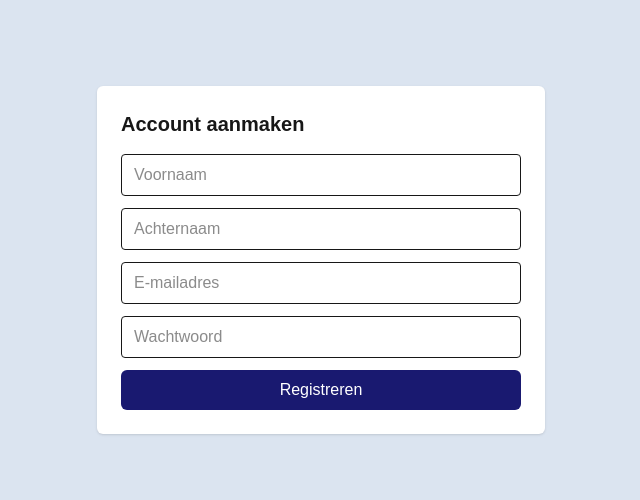
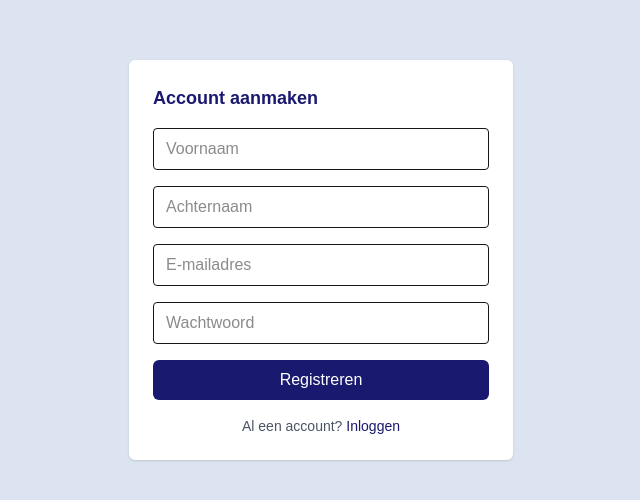
Before and after one commit to PaCoCaz/FitLifeTool.com, a Next.js app: page /register in a window 1280 px wide. Shown: the part 140-640 px from the top of the page, without its empty margins (319-959 px from the left). Built offline with nearby package versions, Linux system fonts and the light colour scheme; no server answers.

Commit message:
update register schermen breedte op mobiel

```diff
--- a/app/onboarding/step-1/page.tsx
+++ b/app/onboarding/step-1/page.tsx
@@ -16,7 +16,6 @@ export default function OnboardingStep1() {
   const [error, setError] = useState<string | null>(null);
   const [saving, setSaving] = useState(false);
 
-  // Guard: alleen ingelogde users
   useEffect(() => {
     if (!loading && !user) {
       router.replace("/login");
@@ -50,16 +49,15 @@ export default function OnboardingStep1() {
     router.push("/onboarding/step-2");
   };
 
-  if (loading || !user) {
-    return null;
-  }
+  if (loading || !user) return null;
 
   return (
-    <main className="min-h-screen flex items-center justify-center px-4">
-      <div className="w-full max-w-md rounded-[var(--radius)] bg-white p-6 shadow">
-        <h1 className="mb-2 text-xl font-semibold">
+    <main className="min-h-screen flex items-center justify-center px-4 bg-[#DBE4F0]">
+      <div className="w-full max-w-sm rounded-[var(--radius)] bg-white p-6 shadow">
+        <h1 className="mb-2 text-lg font-semibold text-[#191970]">
           Vertel iets over jezelf
         </h1>
+
         <p className="mb-6 text-sm text-gray-500">
           Deze gegevens gebruiken we om je doelen goed te berekenen.
         </p>
@@ -73,7 +71,7 @@ export default function OnboardingStep1() {
             <select
               value={gender}
               onChange={(e) => setGender(e.target.value as Gender)}
-              className="w-full rounded border px-3 py-2"
+              className="w-full rounded border px-3 py-2 text-base"
             >
               <option value="">Selecteer</option>
               <option value="male">Man</option>
@@ -91,7 +89,7 @@ export default function OnboardingStep1() {
               type="date"
               value={birthdate}
               onChange={(e) => setBirthdate(e.target.value)}
-              className="w-full rounded border px-3 py-2"
+              className="w-full rounded border px-3 py-2 text-base"
             />
           </div>
 
--- a/app/onboarding/step-2/page.tsx
+++ b/app/onboarding/step-2/page.tsx
@@ -25,7 +25,6 @@ export default function OnboardingStep2() {
   const [error, setError] = useState<string | null>(null);
   const [saving, setSaving] = useState(false);
 
-  // Guard + ophalen gender uit stap 1
   useEffect(() => {
     if (!loading && !user) {
       router.replace("/register");
@@ -55,7 +54,6 @@ export default function OnboardingStep2() {
           if (data?.gender) {
             setGender(data.gender);
 
-            // Automatisch instellen bij man/vrouw
             if (data.gender === "male" || data.gender === "female") {
               setCalculationSex(data.gender);
             }
@@ -97,16 +95,15 @@ export default function OnboardingStep2() {
     router.push("/onboarding/step-3");
   };
 
-  if (loading || !user || !gender) {
-    return null;
-  }
+  if (loading || !user || !gender) return null;
 
   return (
-    <main className="min-h-screen flex items-center justify-center px-4">
-      <div className="w-full max-w-md rounded-[var(--radius)] bg-white p-6 shadow">
-        <h1 className="mb-2 text-xl font-semibold">
+    <main className="min-h-screen flex items-center justify-center px-4 bg-[#DBE4F0]">
+      <div className="w-full max-w-sm rounded-[var(--radius)] bg-white p-6 shadow">
+        <h1 className="mb-2 text-lg font-semibold text-[#191970]">
           Lichaamsgegevens
         </h1>
+
         <p className="mb-6 text-sm text-gray-500">
           Deze gegevens gebruiken we om je energie- en voedingsbehoeften
           te berekenen.
@@ -120,9 +117,10 @@ export default function OnboardingStep2() {
             </label>
             <input
               type="number"
+              inputMode="numeric"
               value={height}
               onChange={(e) => setHeight(e.target.value)}
-              className="w-full rounded border px-3 py-2"
+              className="w-full rounded border px-3 py-2 text-base"
             />
           </div>
 
@@ -133,20 +131,21 @@ export default function OnboardingStep2() {
             </label>
             <input
               type="number"
+              inputMode="numeric"
               value={weight}
               onChange={(e) => setWeight(e.target.value)}
-              className="w-full rounded border px-3 py-2"
+              className="w-full rounded border px-3 py-2 text-base"
             />
           </div>
 
-          {/* Alleen tonen bij gender = other */}
+          {/* Alleen bij gender = other */}
           {gender === "other" && (
             <div>
               <label className="mb-1 block text-sm font-medium">
                 Berekening baseren op
               </label>
 
-              <div className="space-y-2">
+              <div className="space-y-2 text-base">
                 <label className="flex items-center gap-2">
                   <input
                     type="radio"
--- a/app/onboarding/step-3/page.tsx
+++ b/app/onboarding/step-3/page.tsx
@@ -43,7 +43,6 @@ export default function OnboardingStep3() {
   const [error, setError] = useState<string | null>(null);
   const [saving, setSaving] = useState(false);
 
-  // Guard
   useEffect(() => {
     if (!loading && !user) {
       router.replace("/register");
@@ -61,7 +60,6 @@ export default function OnboardingStep3() {
     setSaving(true);
     setError(null);
 
-    // 1️⃣ Sla activiteit + doel op
     const { error: updateError } = await supabase
       .from("profiles")
       .update({
@@ -77,7 +75,6 @@ export default function OnboardingStep3() {
       return;
     }
 
-    // 2️⃣ Haal compleet profiel op voor berekeningen
     const {
       data: profile,
       error: profileError,
@@ -105,7 +102,6 @@ export default function OnboardingStep3() {
       return;
     }
 
-    // 3️⃣ Berekeningen
     const age = calculateAge(profile.birthdate);
 
     const bmr = calculateBMR(
@@ -129,13 +125,12 @@ export default function OnboardingStep3() {
       profile.height_cm
     );
 
-    // 4️⃣ Sla dagdoelen + BMI op
     const { error: goalsError } = await supabase
       .from("profiles")
       .update({
         calorie_goal: calorieGoal,
         water_goal_ml: waterGoal,
-      bmi: bmi,
+        bmi,
         updated_at: new Date().toISOString(),
       })
       .eq("id", user.id);
@@ -146,20 +141,18 @@ export default function OnboardingStep3() {
       return;
     }
 
-    // 5️⃣ Klaar → dashboard
     router.replace("/dashboard");
   };
 
-  if (loading || !user) {
-    return null;
-  }
+  if (loading || !user) return null;
 
   return (
-    <main className="min-h-screen flex items-center justify-center px-4">
-      <div className="w-full max-w-md rounded-[var(--radius)] bg-white p-6 shadow">
-        <h1 className="mb-2 text-xl font-semibold">
+    <main className="min-h-screen flex items-center justify-center px-4 bg-[#DBE4F0]">
+      <div className="w-full max-w-sm rounded-[var(--radius)] bg-white p-6 shadow">
+        <h1 className="mb-2 text-lg font-semibold text-[#191970]">
           Je doelen
         </h1>
+
         <p className="mb-6 text-sm text-gray-500">
           Op basis hiervan stellen we je persoonlijke dagdoelen in.
         </p>
@@ -177,7 +170,7 @@ export default function OnboardingStep3() {
                   e.target.value as ActivityLevel
                 )
               }
-              className="w-full rounded border px-3 py-2"
+              className="w-full rounded border px-3 py-2 text-base"
             >
               <option value="">Selecteer</option>
               <option value="sedentary">
@@ -204,7 +197,7 @@ export default function OnboardingStep3() {
               Wat is je doel?
             </label>
 
-            <div className="space-y-2">
+            <div className="space-y-2 text-base">
               <label className="flex items-center gap-2">
                 <input
                   type="radio"
--- a/app/register/page.tsx
+++ b/app/register/page.tsx
@@ -3,6 +3,7 @@
 import { useState } from "react";
 import { supabase } from "../lib/supabaseClient";
 import { useRouter } from "next/navigation";
+import Link from "next/link";
 
 export default function RegisterPage() {
   const router = useRouter();
@@ -35,7 +36,6 @@ export default function RegisterPage() {
       return;
     }
 
-    // Profiel aanmaken in profiles tabel
     if (data.user) {
       const { error: profileError } = await supabase
         .from("profiles")
@@ -56,17 +56,19 @@ export default function RegisterPage() {
   };
 
   return (
-    <main className="min-h-screen flex items-center justify-center px-4">
-      <div className="w-full max-w-md rounded-[var(--radius)] bg-white p-6 shadow">
-        <h1 className="mb-4 text-xl font-semibold">Account aanmaken</h1>
+    <main className="min-h-screen flex items-center justify-center px-4 bg-[#DBE4F0]">
+      <div className="w-full max-w-sm rounded-[var(--radius)] bg-white p-6 shadow">
+        <h1 className="mb-4 text-lg font-semibold text-[#191970]">
+          Account aanmaken
+        </h1>
 
-        <div className="space-y-3">
+        <div className="space-y-4">
           <input
             type="text"
             placeholder="Voornaam"
             value={firstName}
             onChange={(e) => setFirstName(e.target.value)}
-            className="w-full rounded border px-3 py-2"
+            className="w-full rounded border px-3 py-2 text-base"
           />
 
           <input
@@ -74,7 +76,7 @@ export default function RegisterPage() {
             placeholder="Achternaam"
             value={lastName}
             onChange={(e) => setLastName(e.target.value)}
-            className="w-full rounded border px-3 py-2"
+            className="w-full rounded border px-3 py-2 text-base"
           />
 
           <input
@@ -82,7 +84,7 @@ export default function RegisterPage() {
             placeholder="E-mailadres"
             value={email}
             onChange={(e) => setEmail(e.target.value)}
-            className="w-full rounded border px-3 py-2"
+            className="w-full rounded border px-3 py-2 text-base"
           />
 
           <input
@@ -90,7 +92,7 @@ export default function RegisterPage() {
             placeholder="Wachtwoord"
             value={password}
             onChange={(e) => setPassword(e.target.value)}
-            className="w-full rounded border px-3 py-2"
+            className="w-full rounded border px-3 py-2 text-base"
           />
 
           {error && (
@@ -105,6 +107,17 @@ export default function RegisterPage() {
             {loading ? "Bezig…" : "Registreren"}
           </button>
         </div>
+
+        {/* 👇 Consistent met login */}
+        <div className="mt-4 text-sm text-center">
+          <span className="text-gray-600">Al een account? </span>
+          <Link
+            href="/login"
+            className="text-[#191970] hover:underline font-medium"
+          >
+            Inloggen
+          </Link>
+        </div>
       </div>
     </main>
   );
```
Lines whose indentation alone changed are shown as unchanged.
